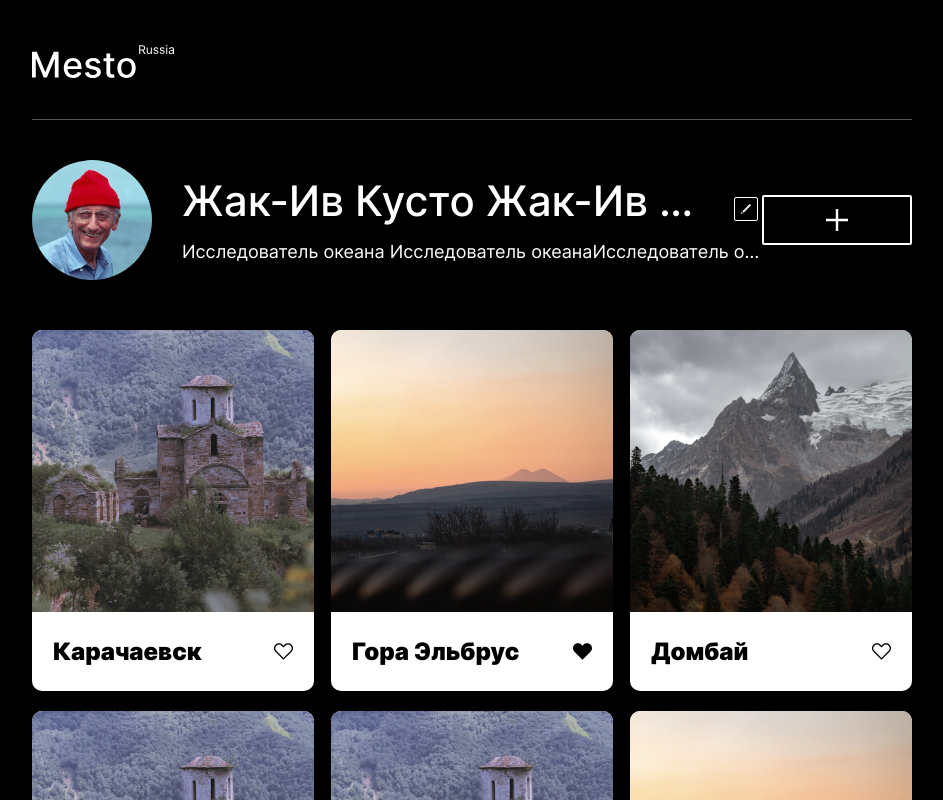
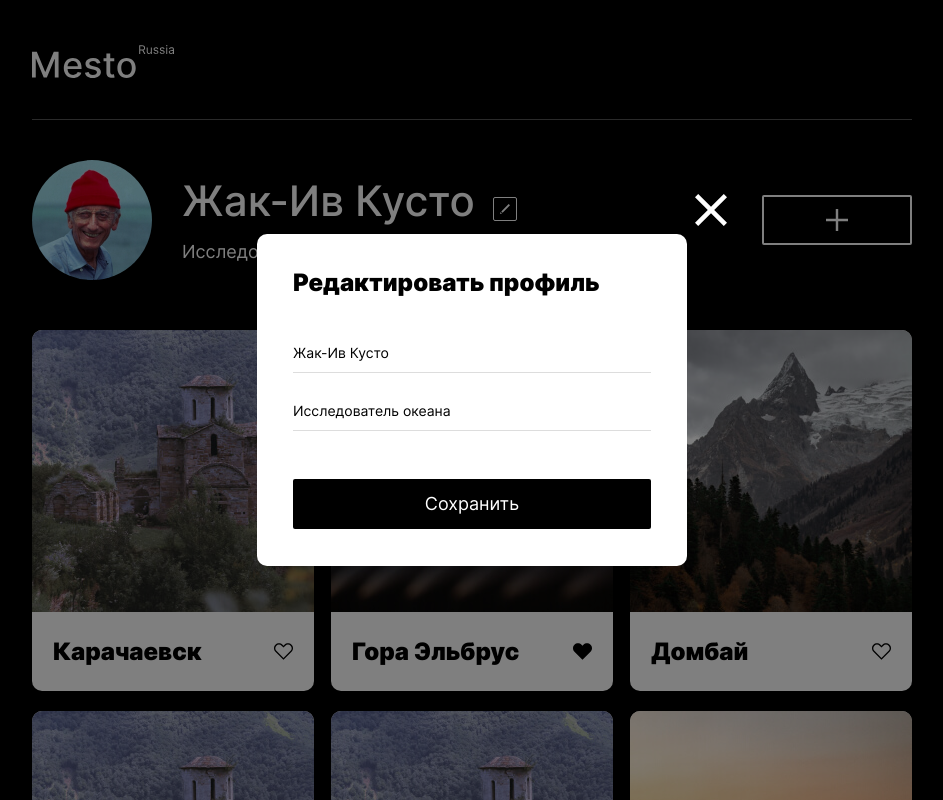
Before and after one commit to zahar-p/mesto-project, a plain HTML site: page index.html in a window 1280 px wide. Shown: the top 800 px of the page, without its empty margins (168-1111 px from the left). Drawn offline with Linux system fonts and the light colour scheme.

Commit message:
view edit

```diff
--- a/index.html
+++ b/index.html
@@ -22,10 +22,10 @@
       <div class="profile__container ">
         <div class="profile__info ">
           <div class="profile__title ">
-            <h1 class="profile__title-text ">Жак-Ив Кусто Жак-Ив Кусто</h1>
+            <h1 class="profile__title-text ">Жак-Ив Кусто</h1>
             <button class="button profile__edit-button " type="button"></button>
           </div>
-          <p class="profile__description ">Исследователь океана Исследователь океанаИсследователь океана</p>
+          <p class="profile__description ">Исследователь океана</p>
         </div>
       </div>
       <button class="button profile__add-button " type="button" value="" id="add-button"></button>
@@ -81,8 +81,8 @@
       </div>
     </section>
 
-    <!-- <section class="popup popup_visible"> -->
-      <section class="popup ">
+    <section class="popup popup_visible">
+    <!-- <section class="popup "> -->
       <div class="popup__container ">
         <button class="button popup__close-button" type="button"></button>
         <h2 class="popup__title ">Редактировать профиль</h2>
```
